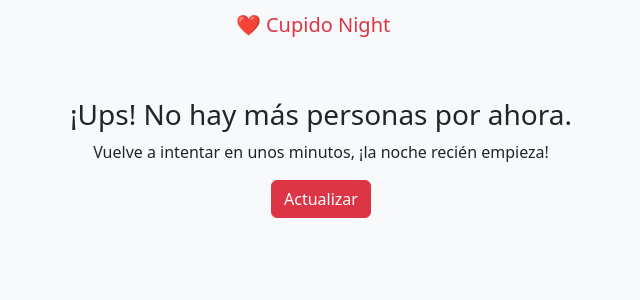
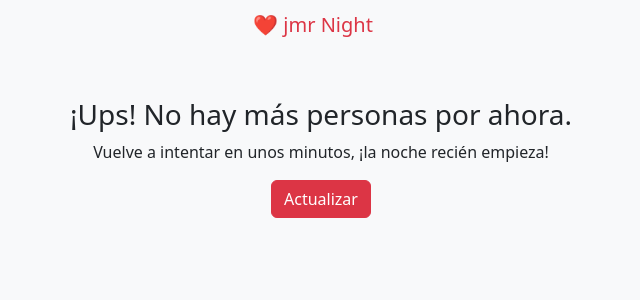
Before and after one commit to tomijmr/jmr-match, a PHP site: page /pool.php in a window 1280 px wide. Shown: the top 300 px of the page, without its empty margins (319-959 px from the left). Run offline with PHP 8.4, Linux system fonts and the light colour scheme; a user stored in the database is signed in; data comes from the database, SQL or seed files in the repository.

Commit message:
Update pool.php

```diff
--- a/pool.php
+++ b/pool.php
@@ -48,7 +48,7 @@ $persona = $res->fetch_assoc();
 <div class="container">
     <nav class="navbar navbar-light bg-light mb-3">
         <div class="container-fluid justify-content-center">
-            <span class="navbar-brand mb-0 h1 text-danger">❤️ Cupido Night</span>
+            <span class="navbar-brand mb-0 h1 text-danger">❤️ jmr Night</span>
         </div>
     </nav>
 
```
